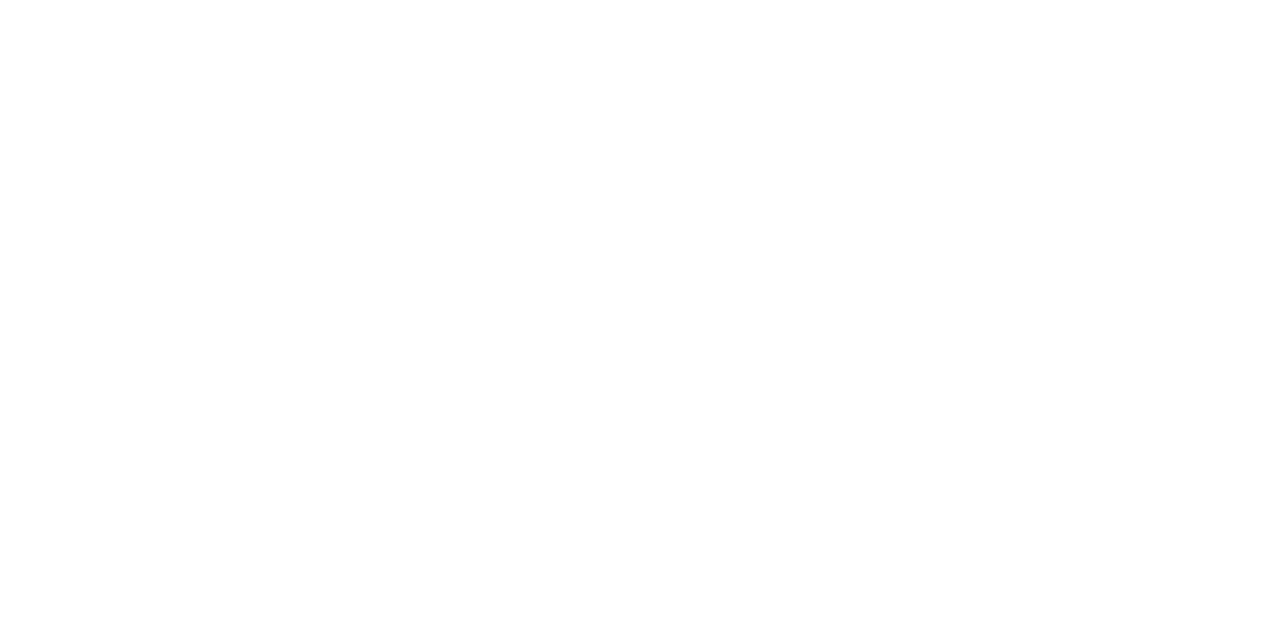
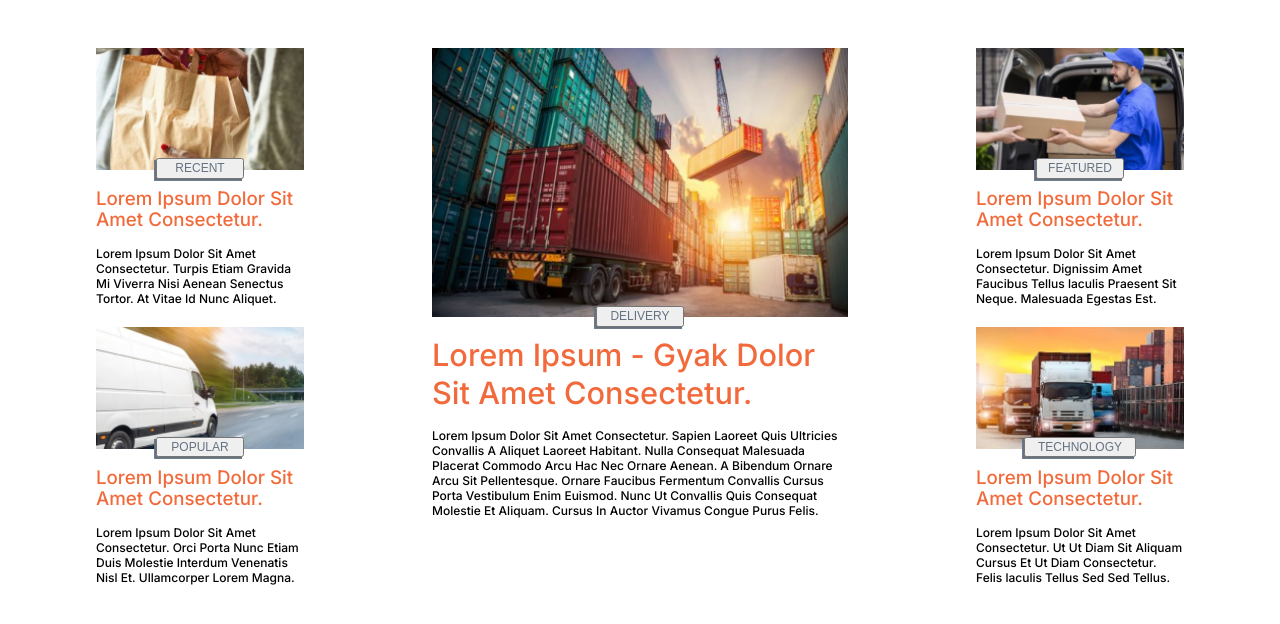
Before and after one commit to Sandiego17/dispatch-hub-blog-page, a React (Create React App) app: page / in a window 1280 px wide. Shown: the top 624 px of the page. Built offline with nearby package versions, Linux system fonts and the light colour scheme.

Commit message:
feat: importing and mounting of the body.tsx file into the App

```diff
--- a/src/App.css
+++ b/src/App.css
@@ -1,3 +1,3 @@
 .App {
-  text-align: center;
+  /* text-align: center; */
 }
--- a/src/App.tsx
+++ b/src/App.tsx
@@ -1,9 +1,10 @@
 import './App.css';
+import { Body } from './components/body/Body';
 
 const App = () => {
   return (
     <div className="App">
-
+      <Body />
     </div>
   );
 }
```
